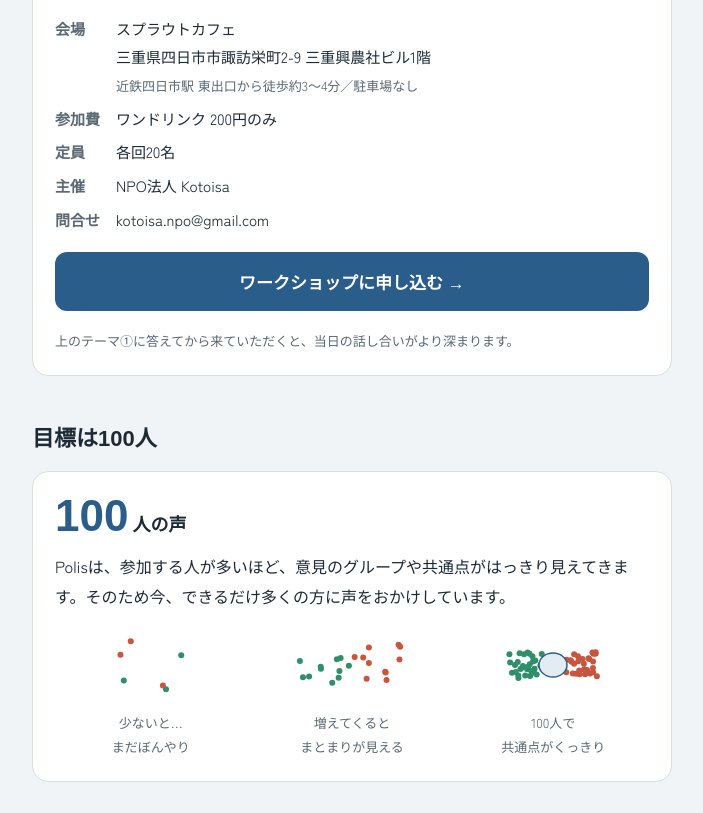
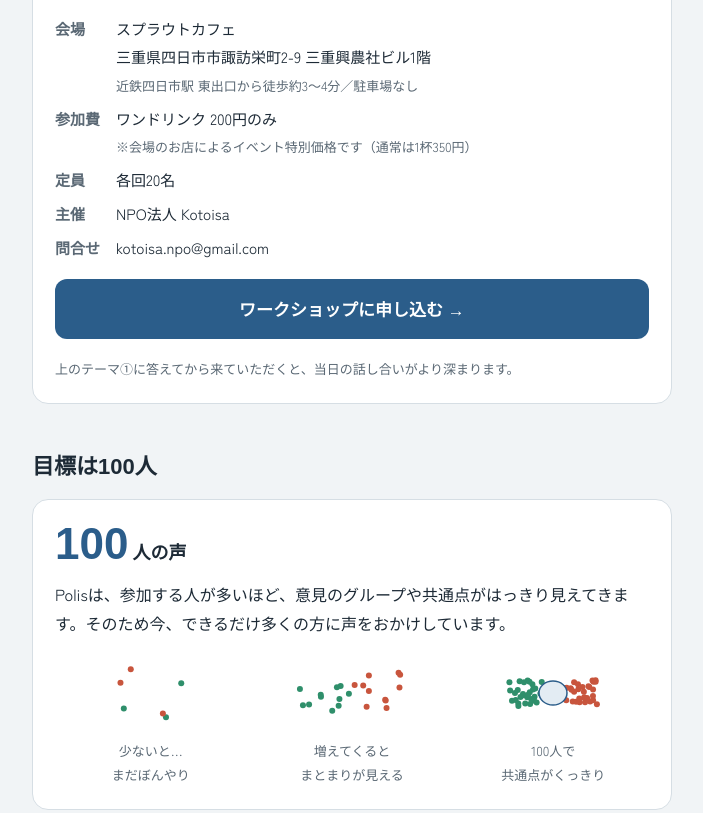
Before and after one commit to kotoisa-npo/polis, a plain HTML site: page public/index.html in a window 1280 px wide. Shown: the part 1740-2553 px from the top of the page, without its empty margins (288-991 px from the left). Drawn offline with Linux system fonts and the light colour scheme; a web font is replaced by a local one.

Commit message:
Note that the 200円 drink is an event special price (usually 350円)
Co-Authored-By: Claude Opus 5.5 <noreply@anthropic.com>
Claude-Session: https://claude.ai/code/session_0179ByFiEnuWrpCWNWdHrbom

```diff
--- a/public/index.html
+++ b/public/index.html
@@ -212,7 +212,7 @@ footer{font-size:13px;color:var(--muted);border-top:1px solid var(--line);paddin
       </div>
       <dl class="info">
         <dt>会場</dt><dd>スプラウトカフェ<br>三重県四日市市諏訪栄町2-9 三重興農社ビル1階<br><span class="note">近鉄四日市駅 東出口から徒歩約3〜4分／駐車場なし</span></dd>
-        <dt>参加費</dt><dd>ワンドリンク 200円のみ</dd>
+        <dt>参加費</dt><dd>ワンドリンク 200円のみ<br><span class="note">※会場のお店によるイベント特別価格です（通常は1杯350円）</span></dd>
         <dt>定員</dt><dd>各回20名</dd>
         <dt>主催</dt><dd>NPO法人 Kotoisa</dd>
         <dt>問合せ</dt><dd class="mail">kotoisa.npo@gmail.com</dd>
```
